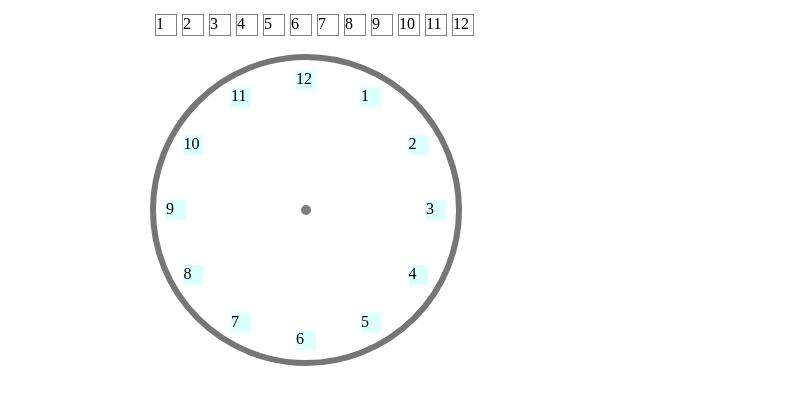
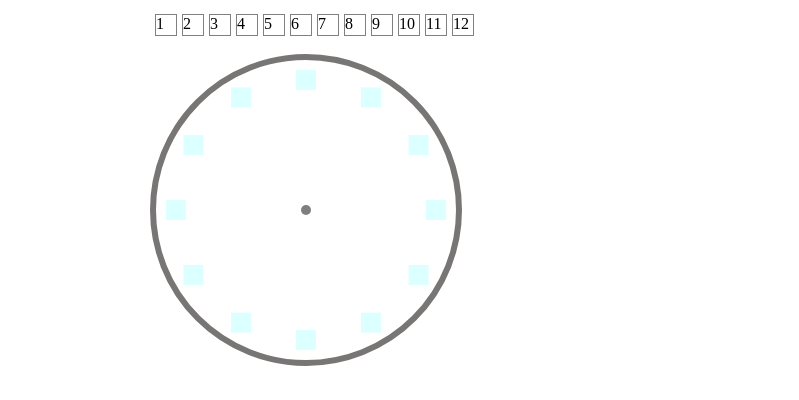
Before and after one commit to ntnon/svelte-cog, a SvelteKit app: page /tasks/clockdraw in a window 1280 px wide. Shown: the part 129-529 px from the top of the page, without its empty margins (240-1039 px from the left). Built offline with nearby package versions, Linux system fonts and the light colour scheme.

Commit message:
Update ClockSlot.svelte

```diff
--- a/src/components/ClockSlot.svelte
+++ b/src/components/ClockSlot.svelte
@@ -35,7 +35,6 @@
 	data-id={slotId}
 	style={`transform: translate(${x}px, ${y}px) translate(-50%, -50%);`}
 >
-	{slotId}
 	<slot />
 </div>
 
```
